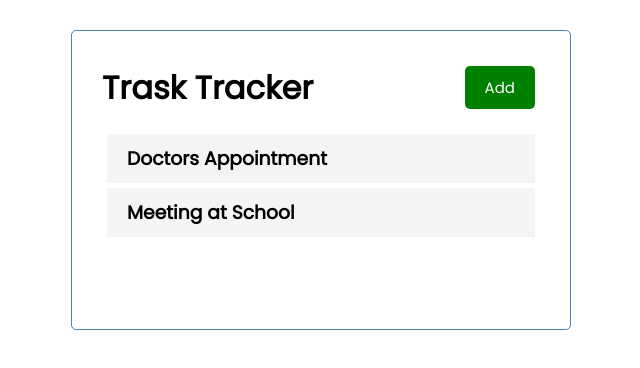
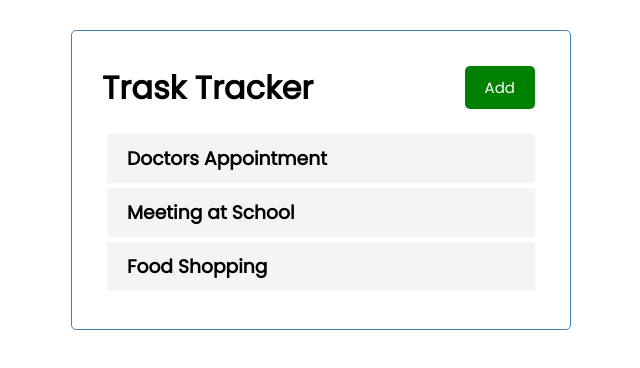
Before and after one commit to dlenh/react-task-tracker, a React (Create React App) app: page / in a window 1280 px wide. Shown: the top 368 px of the page, without its empty margins (319-959 px from the left). Built offline with nearby package versions, Linux system fonts and the light colour scheme.

Commit message:
Added a third task into the array

```diff
--- a/src/App.js
+++ b/src/App.js
@@ -15,6 +15,12 @@ function App() {
         text: "Meeting at School",
         day: "Feb 6th at 1:30pm",
         reminder: true
+    },
+    {
+        id: 3,
+        text: "Food Shopping",
+        day: "Feb 5th at 2:30pm",
+        reminder: false,
     }
 ])
   return (
```
